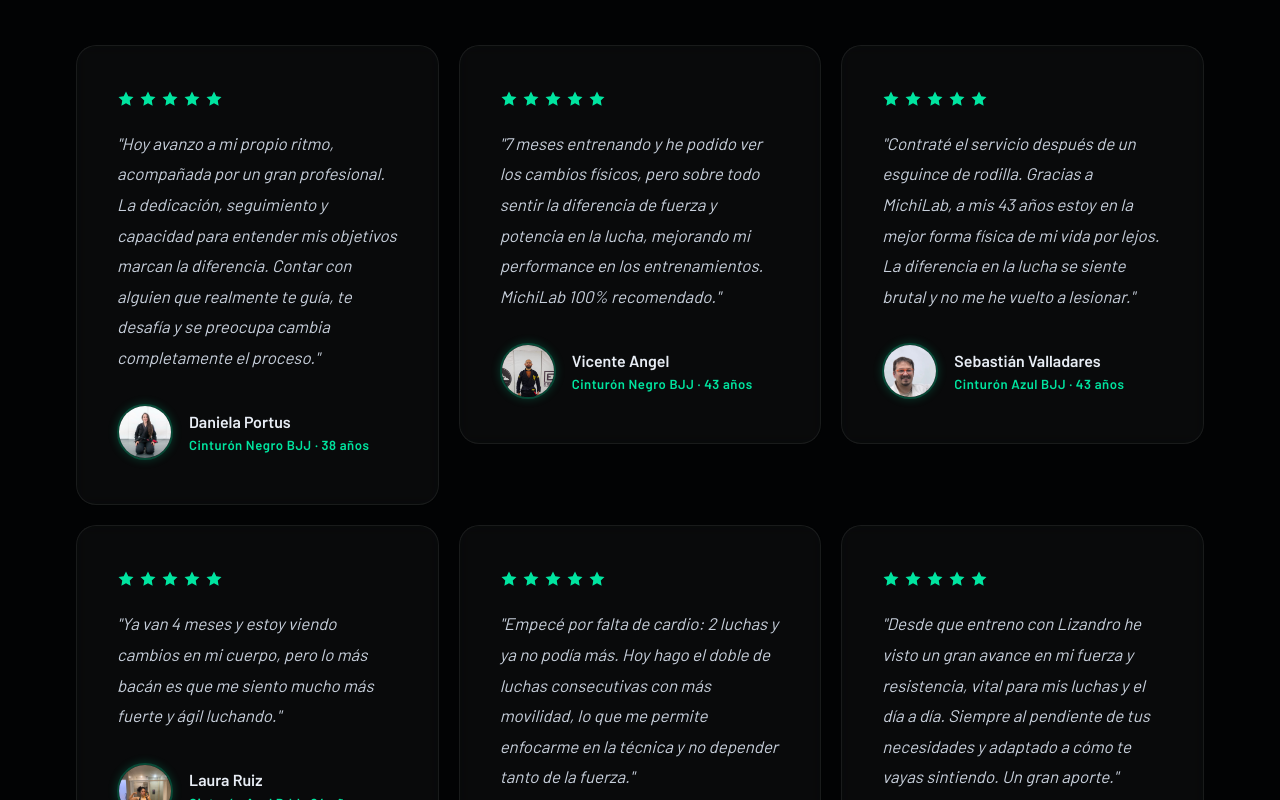
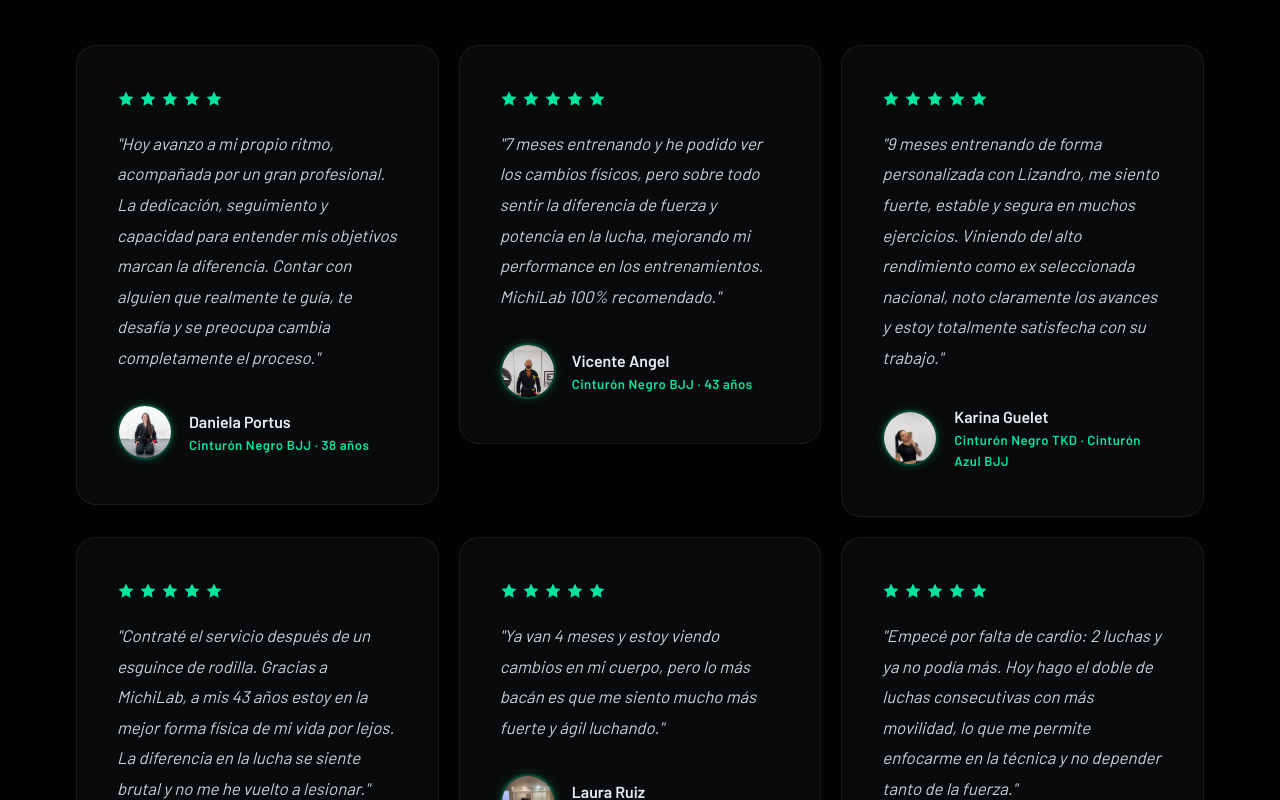
Before and after one commit to lizandro020798-boop/michisubmissionlab, a React (Vite) app: page / in a window 1280 px wide. Shown: the part 4720-5520 px from the top of the page. Built offline with nearby package versions, Linux system fonts and the light colour scheme; a web font is replaced by a local one.

Commit message:
Agrega testimonio de Karina Guelet
Nuevo testimonio con foto en la sección de resultados, ubicado donde
estaba el de Sebastián Valladares (que baja una posición).

```diff
--- a/src/App.jsx
+++ b/src/App.jsx
@@ -224,6 +224,7 @@ const BELT = {
 const TESTIMONIALS = [
   {text:'"Hoy avanzo a mi propio ritmo, acompañada por un gran profesional. La dedicación, seguimiento y capacidad para entender mis objetivos marcan la diferencia. Contar con alguien que realmente te guía, te desafía y se preocupa cambia completamente el proceso."', name:'Daniela Portus', role:'Cinturón Negro BJJ · 38 años', initials:'DP', photo:'/img/testimonio-daniela.jpg'},
   {text:'"7 meses entrenando y he podido ver los cambios físicos, pero sobre todo sentir la diferencia de fuerza y potencia en la lucha, mejorando mi performance en los entrenamientos. MichiLab 100% recomendado."', name:'Vicente Angel', role:'Cinturón Negro BJJ · 43 años', initials:'VA', photo:'/img/testimonio-vicente.jpg'},
+  {text:'"9 meses entrenando de forma personalizada con Lizandro, me siento fuerte, estable y segura en muchos ejercicios. Viniendo del alto rendimiento como ex seleccionada nacional, noto claramente los avances y estoy totalmente satisfecha con su trabajo."', name:'Karina Guelet', role:'Cinturón Negro TKD · Cinturón Azul BJJ', initials:'KG', photo:'/img/testimonio-karina.jpg'},
   {text:'"Contraté el servicio después de un esguince de rodilla. Gracias a MichiLab, a mis 43 años estoy en la mejor forma física de mi vida por lejos. La diferencia en la lucha se siente brutal y no me he vuelto a lesionar."', name:'Sebastián Valladares', role:'Cinturón Azul BJJ · 43 años', initials:'SV', photo:'/img/testimonio-sebastian.jpg'},
   {text:'"Ya van 4 meses y estoy viendo cambios en mi cuerpo, pero lo más bacán es que me siento mucho más fuerte y ágil luchando."', name:'Laura Ruiz', role:'Cinturón Azul BJJ · 24 años', initials:'LR', photo:'/img/testimonio-laura.jpg'},
   {text:'"Empecé por falta de cardio: 2 luchas y ya no podía más. Hoy hago el doble de luchas consecutivas con más movilidad, lo que me permite enfocarme en la técnica y no depender tanto de la fuerza."', name:'Maximiliano Machuca', role:'Cinturón Azul BJJ · Competidor', initials:'MM', photo:'/img/testimonio-maxi.jpg'},
```
Also changed, not shown: public/img/testimonio-karina.jpg (added).
